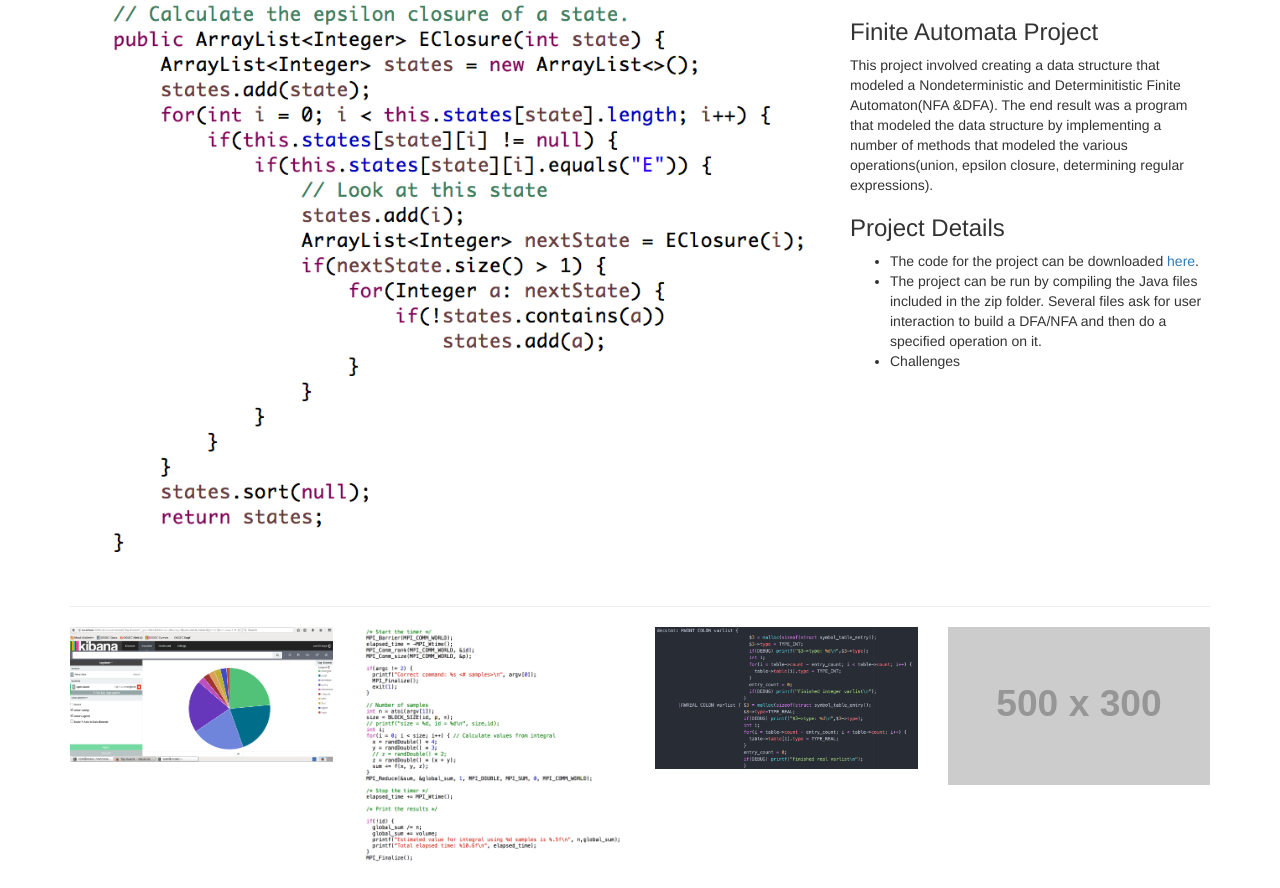
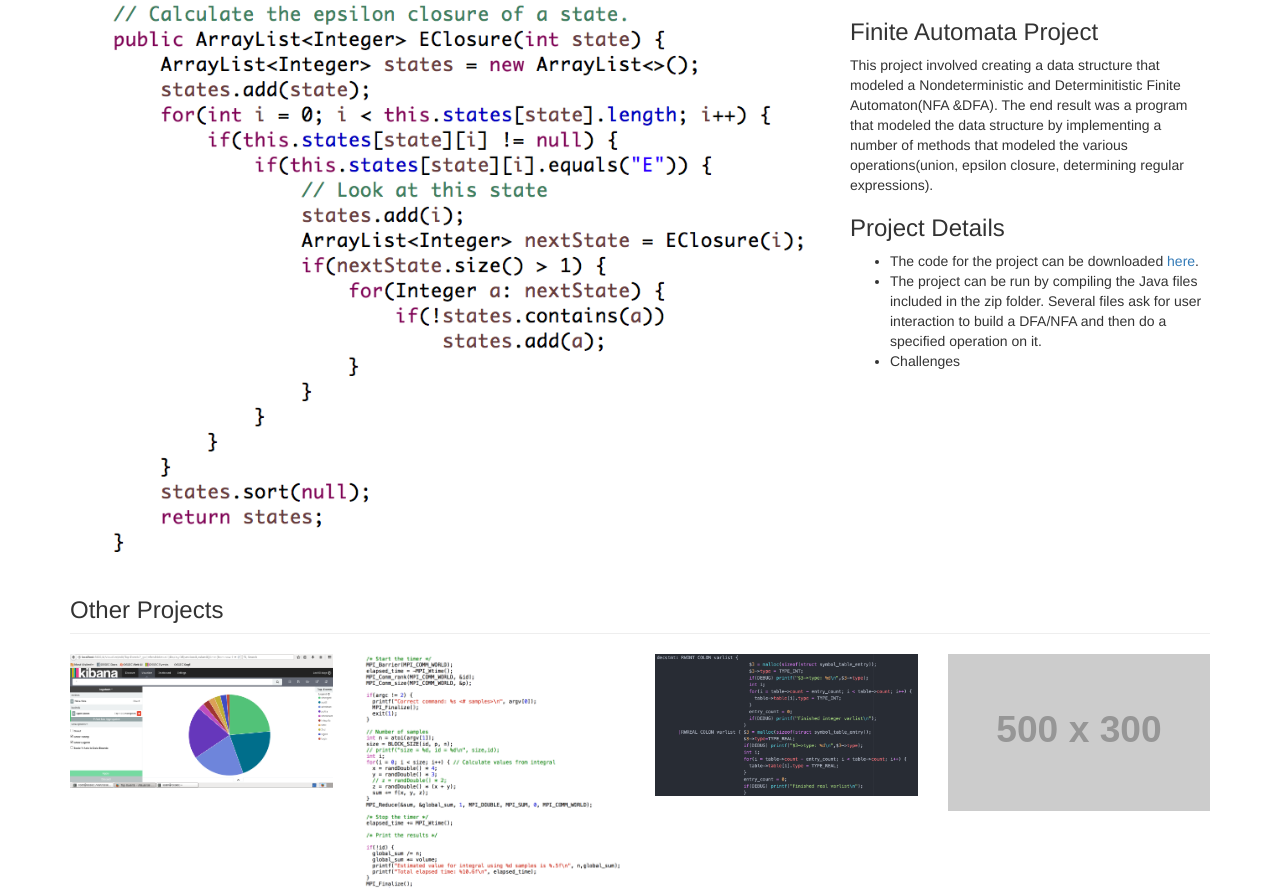
Before and after one commit to PatrickFis/E-Portfolio, a PHP site: page /courses/automata.php in a window 1280 px wide. Shown: the part 183-1071 px from the top of the page. Before the commit the page ends 1045 px from the top, so only its background shows below. Run offline with PHP 8.4, Linux system fonts and the light colour scheme; grey boxes labelled with a size stand in for pictures from a placeholder-image service; some libraries are stand-ins or nearby versions.

Commit message:
Added a header to the randomizer

```diff
--- a/project_randomizer.php
+++ b/project_randomizer.php
@@ -4,7 +4,7 @@
   echo '<div class="row">';
 
   echo '<div class="col-lg-12">';
-  echo '<h3 class="page-header">';
+  echo '<h3 class="page-header">Other Projects</h3>';
   echo '</div>';
 
   // Contains the projects that will be randomly selected and placed at the end of certain pages.
```
